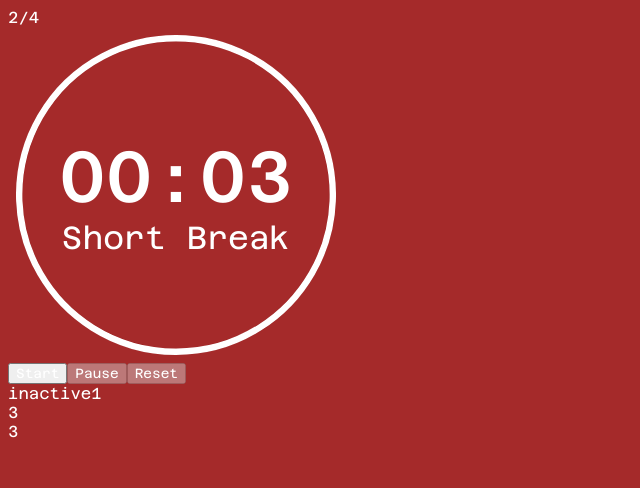
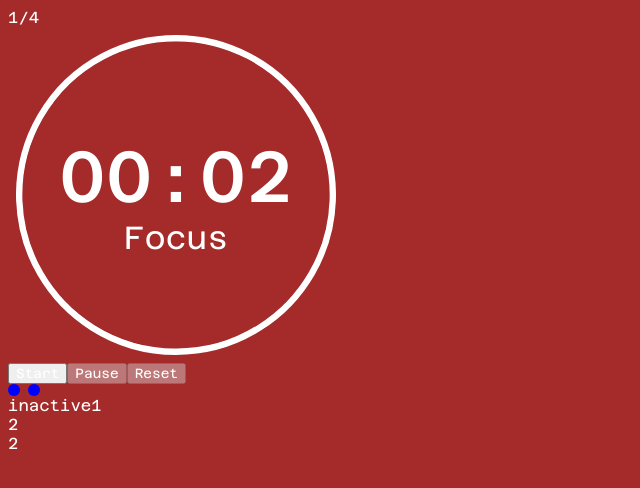
Before and after one commit to vupdivup/morp, a React (Vite) app: page / in a window 1280 px wide. Shown: the top 488 px of the page, without its empty margins (0-640 px from the left). Built offline with nearby package versions, Linux system fonts and the light colour scheme.

Commit message:
add progress bar

```diff
--- /dev/null
+++ b/src/components/ProgressBar.jsx
@@ -0,0 +1,21 @@
+import { ProgressDot } from "./ProgressDot";
+
+export function ProgressBar({ presets, queue, queueIdx }) {
+    const dots = [];
+
+    queue.forEach((presetIdx, i) => {
+        const preset = presets[presetIdx];
+        if (!preset.drawProgress) return;
+
+        dots.push(<ProgressDot
+            key={i}
+            filled={i < queueIdx}
+        />);
+    })
+
+    return (
+        <div className="progress-bar">
+            {dots}
+        </div>
+    )
+}
--- /dev/null
+++ b/src/components/ProgressDot.jsx
@@ -0,0 +1,13 @@
+export function ProgressDot({ filled }) {
+    return (
+        <svg className="progress-dot-container" viewBox="0 0 100 100">
+            <circle
+                className="progress-dot"
+                data-filled={filled}
+                cx="50"
+                cy="50"
+                r="50"
+            />
+        </svg>
+    );
+}
--- a/src/components/Timer.jsx
+++ b/src/components/Timer.jsx
@@ -2,20 +2,21 @@ import { useEffect, useState, useRef } from "react";
 import { Digits } from "./Digits";
 import { TimerControls } from "./TimerControls";
 import { TimerVisual } from "./TimerVisual";
+import { ProgressBar } from "./ProgressBar";
 
 export function TimerWrapper() {
     const [state, setState] = useState("inactive");
 
-    const [time, setTime] = useState(0);
+    const [time, setTime] = useState(null);
 
     const [queueIdx, setQueueIdx] = useState(0);
 
     const [worker, setWorker] = useState(null);
 
     const presets = [
-        { name: "Focus", duration: 2 },
-        { name: "Short Break", duration: 3 },
-        { name: "Long Break", duration: 4 }
+        { name: "Focus", duration: 2, drawProgress: true },
+        { name: "Short Break", duration: 3, drawProgress: false },
+        { name: "Long Break", duration: 4, drawProgress: false }
     ];
 
     // ordered list of presets in cycle
@@ -36,7 +37,7 @@ export function TimerWrapper() {
         if (time === 0) {
             setQueueIdx((queueIdx + 1) % queue.length);
         }
-    });
+    }, [time]);
 
     function start() {
         setState("active");
@@ -78,6 +79,11 @@ export function TimerWrapper() {
                 handlePause={pause}
                 handleReset={reset}
             />
+            <ProgressBar
+                presets={presets}
+                queue={queue}
+                queueIdx={queueIdx}
+            />
             {state}
             { time / preset.duration }
             <br />{time}
--- a/src/styles/style.css
+++ b/src/styles/style.css
@@ -54,3 +54,22 @@ path {
     fill: none;
     stroke: darkred;
 }
+
+.progress-bar {
+    display: flex;
+    flex-direction: row;
+    gap: 8px;
+}
+
+.progress-dot-container {
+    width: 12px;
+    height: 12px;
+}
+
+.progress-dot[data-filled="true"] {
+    fill: white;
+}
+
+.progress-dot[data-filled="false"] {
+    fill: blue;
+}
```
